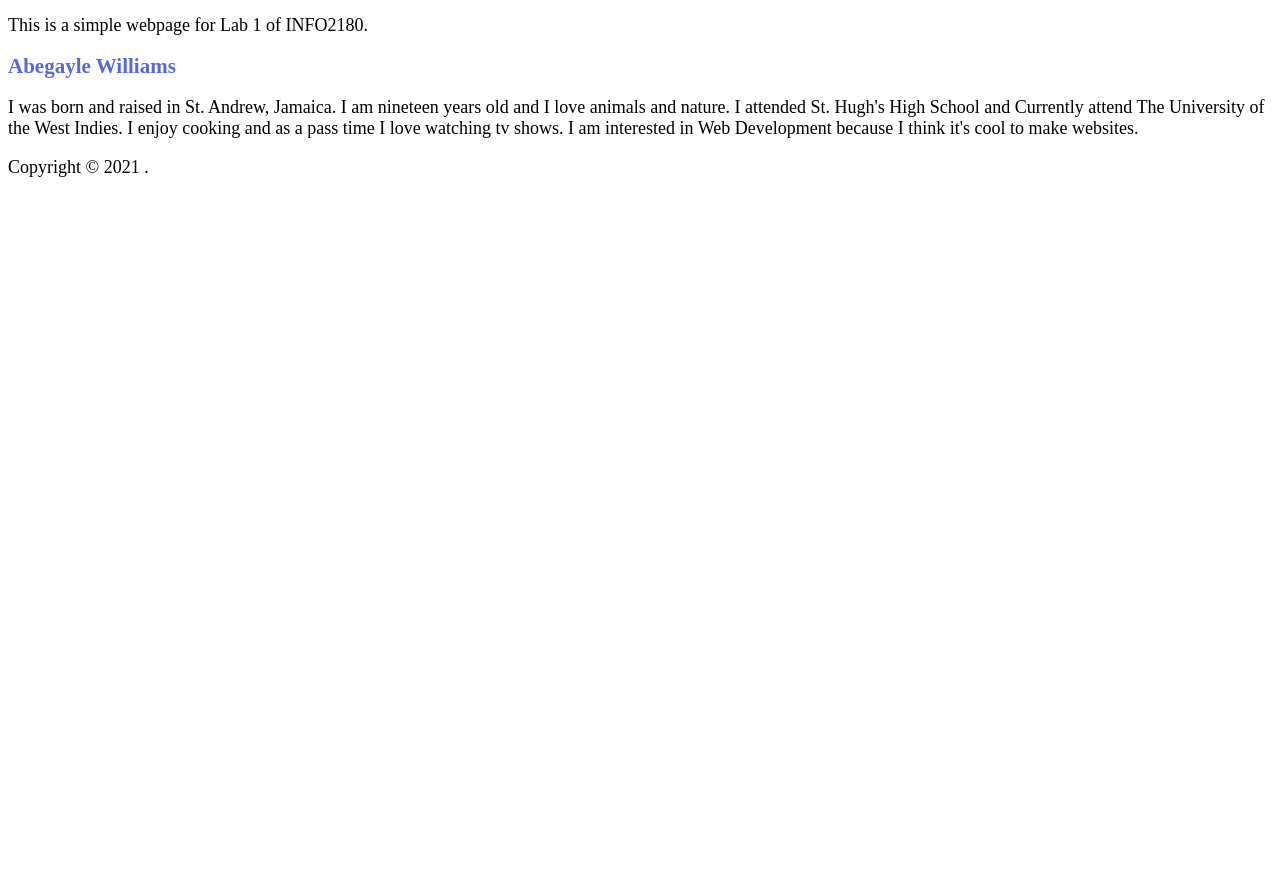
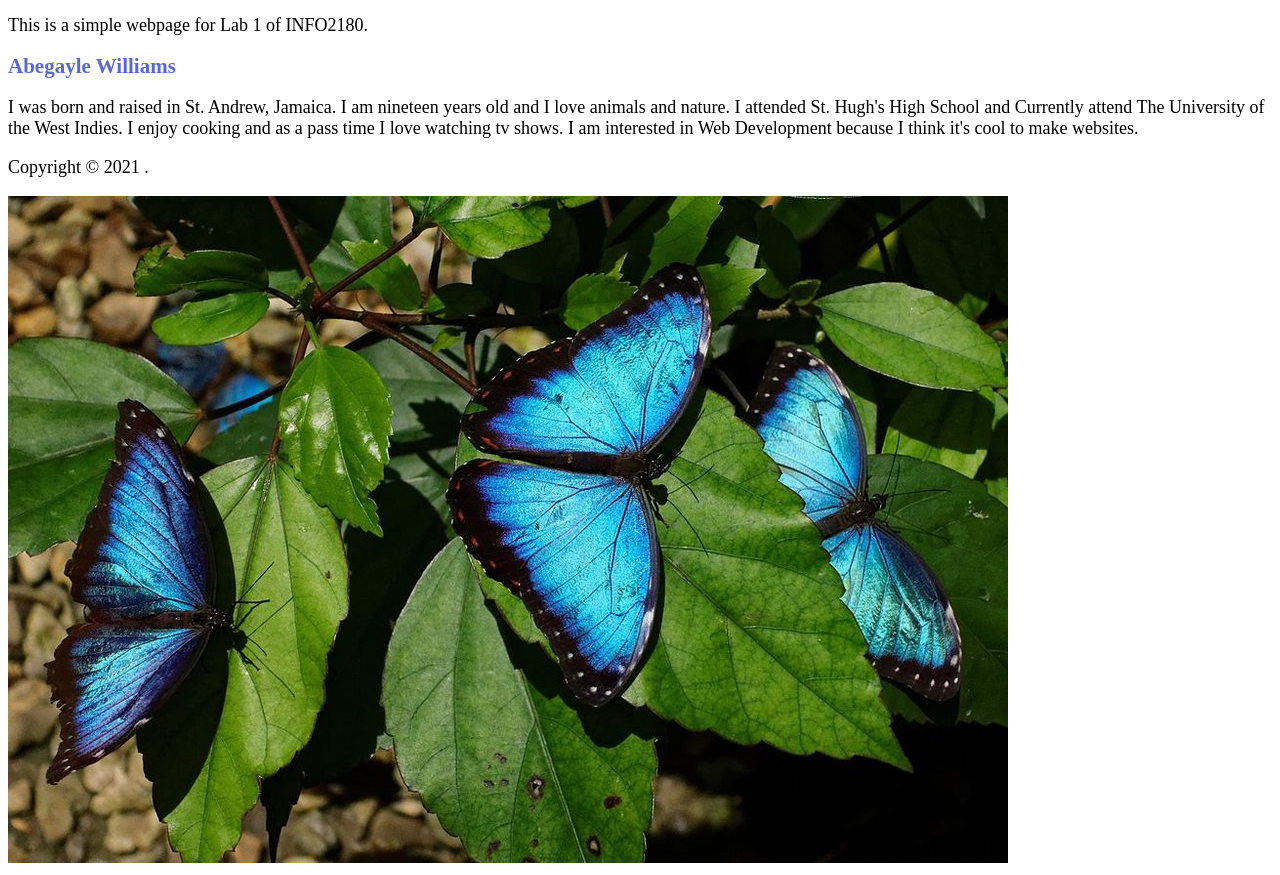
Before and after one commit to AbegayleWill/info2180-lab1, a plain HTML site: page index.html in a window 1280 px wide. Shown: the part 46-921 px from the top of the page. Before the commit the page ends 800 px from the top, so only its background shows below. Drawn offline with Linux system fonts and the light colour scheme.

Commit message:
added an image file to the folder and the index.html file

```diff
--- a/index.html
+++ b/index.html
@@ -19,5 +19,6 @@
  <footer>
  <p>Copyright &copy; 2021 <Your Name>.</p>
  </footer>
+ <img src="Butterfly.jpg" alt="Picture of Butterfly">
 </body>
 </html>
```
Also changed, not shown: Butterfly.jpg (added).
